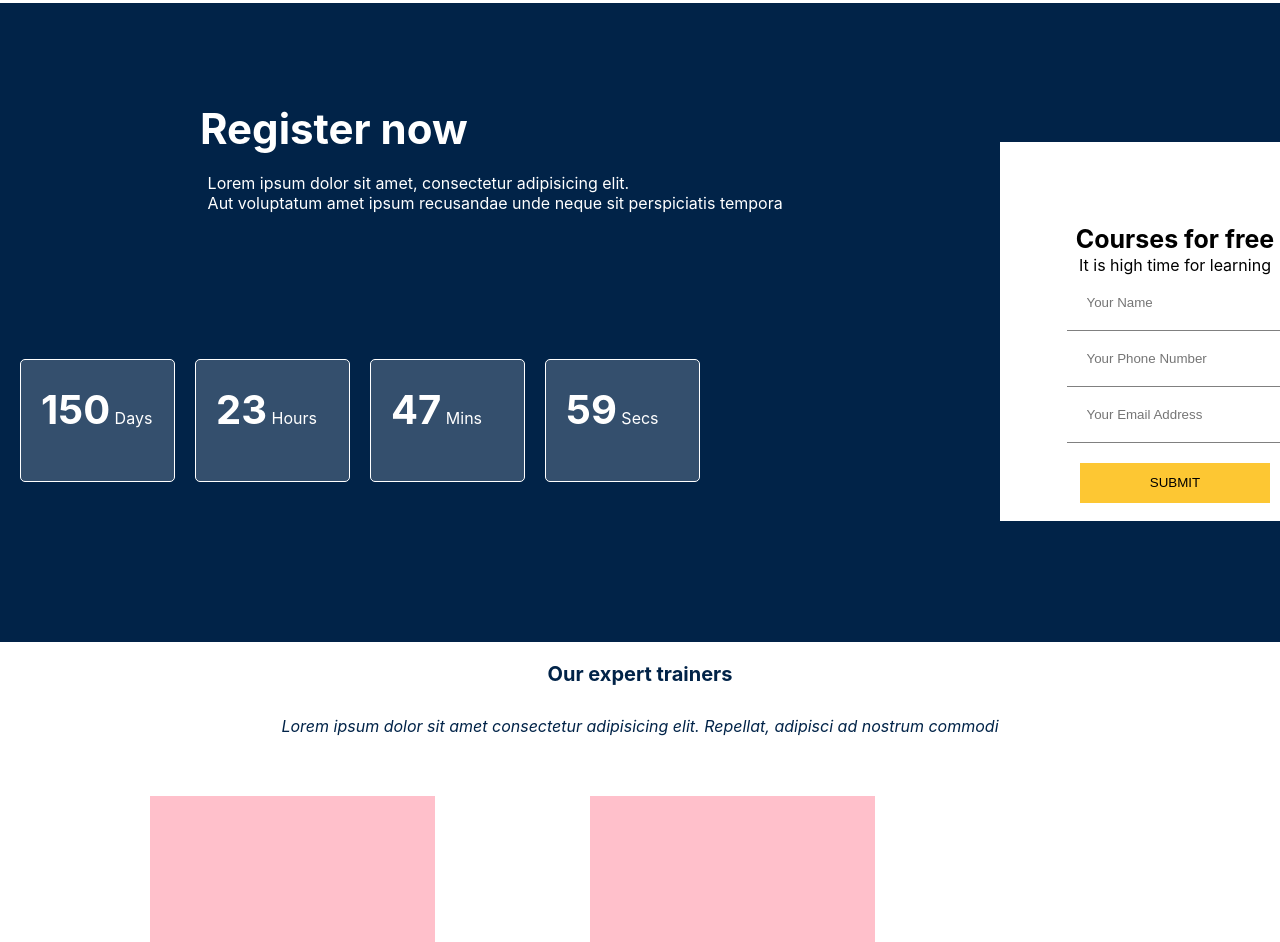
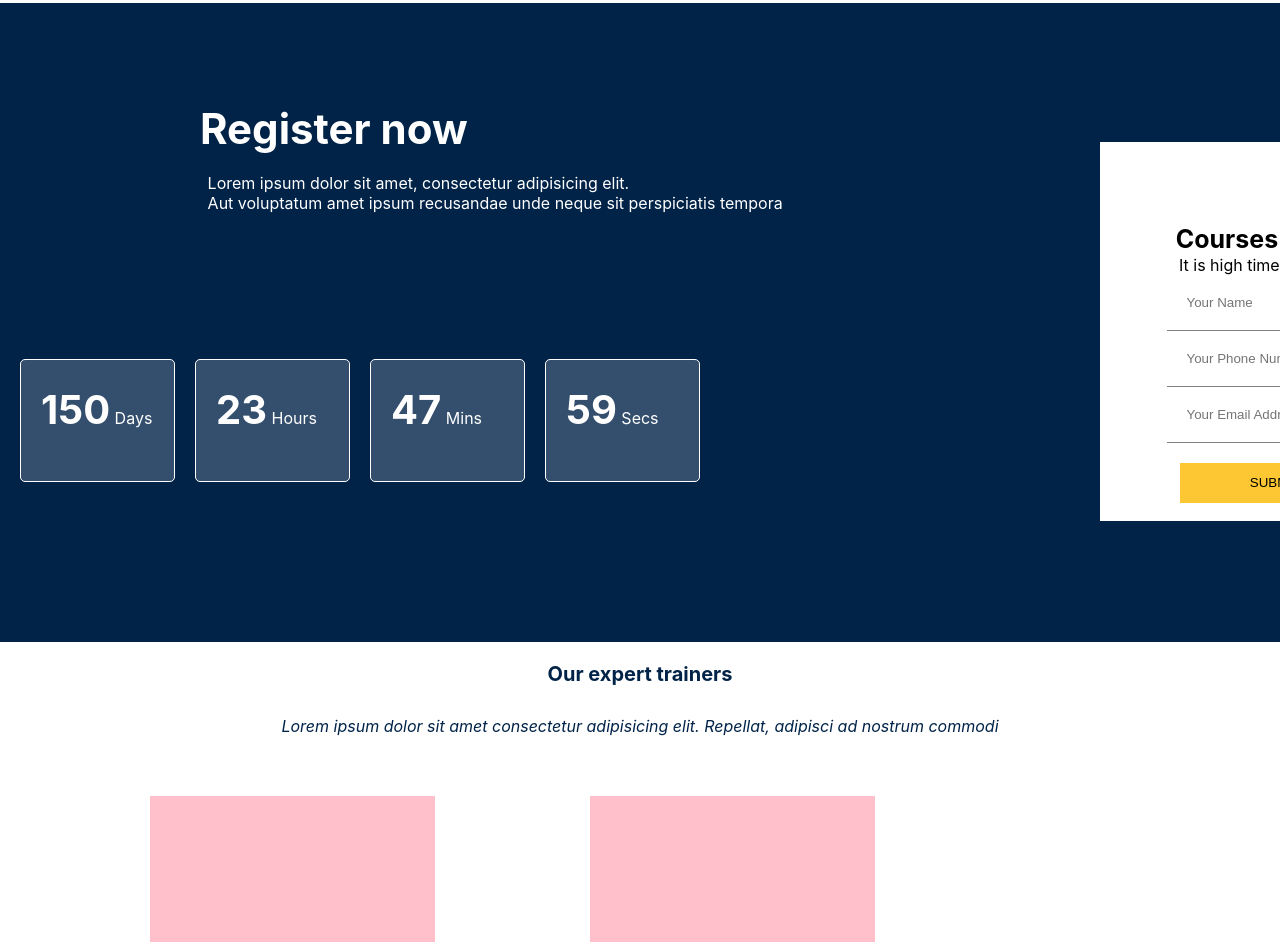
Before and after one commit to adasextagen/primeraWeb, a plain HTML site: page index.html in a window 1280 px wide. Shown: the part 1968-2910 px from the top of the page. Drawn offline with Linux system fonts and the light colour scheme.

Commit message:
sigo con formulario register

```diff
--- a/styles/styles.css
+++ b/styles/styles.css
@@ -262,6 +262,7 @@ h4 {
  margin-bottom:100px;
  position: relative;
  top:-350px;
+ left:100px;
 }
 
 form-text p{
```
